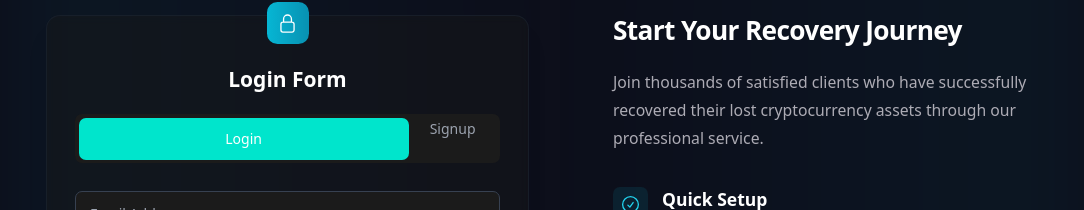
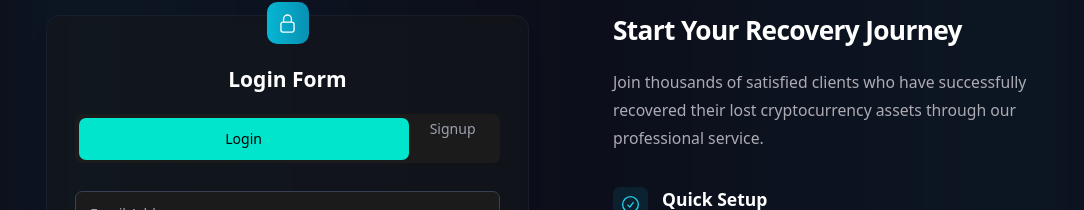
Before and after one commit to Minddit/teraki, a Next.js app: page / in a window 1280 px wide. Shown: the part 977-1187 px from the top of the page, without its empty margins (90-1174 px from the left). Built offline with nearby package versions, Linux system fonts and the light colour scheme.

Commit message:
Centered tabs text and changed Login button text color to black

```diff
--- a/pages/index.tsx
+++ b/pages/index.tsx
@@ -120,7 +120,7 @@ export default function Landing() {
 
                 {/* Login/Signup Tabs */}
                 <div className="flex bg-[#1B1B1B] p-1 rounded-lg mb-8">
-                  <button className="flex-1 py-3 px-6 text-white font-medium bg-[#00e5cc] rounded-lg transition-all">
+                  <button className="flex-1 py-3 px-6 text-black font-medium bg-[#00e5cc] rounded-lg transition-all text-center">
                     Login
                   </button>
                   <Link href="/auth/register">
```
